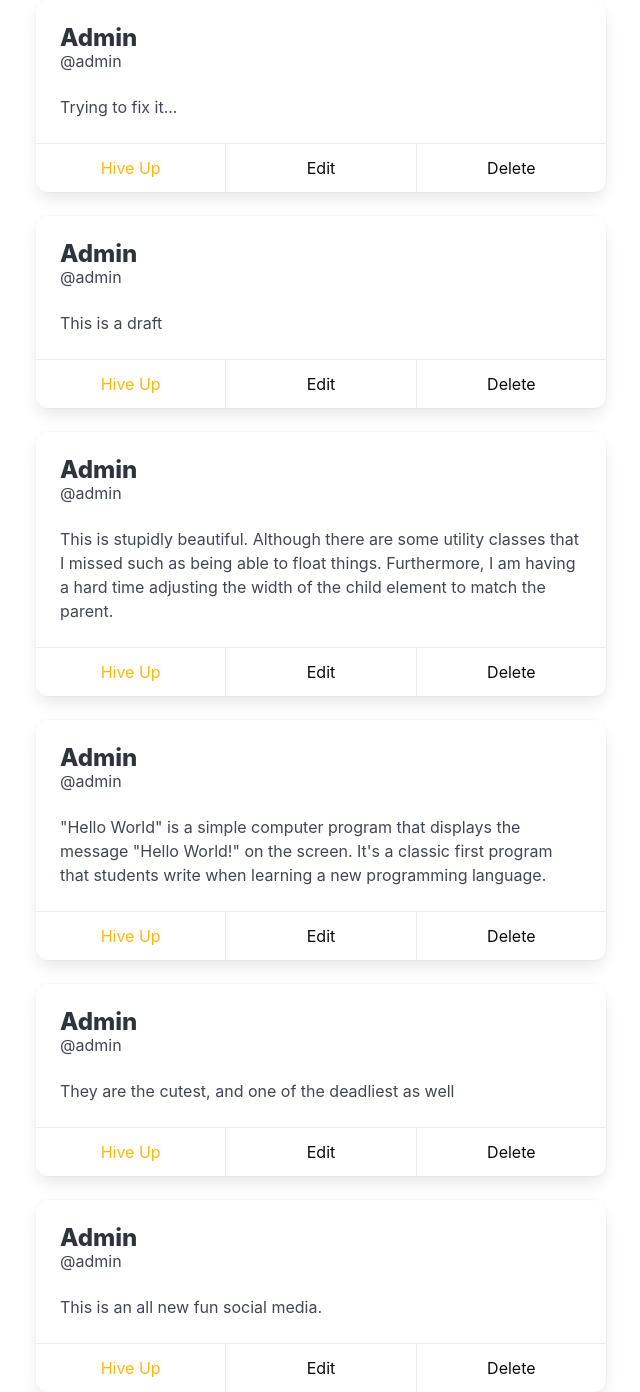
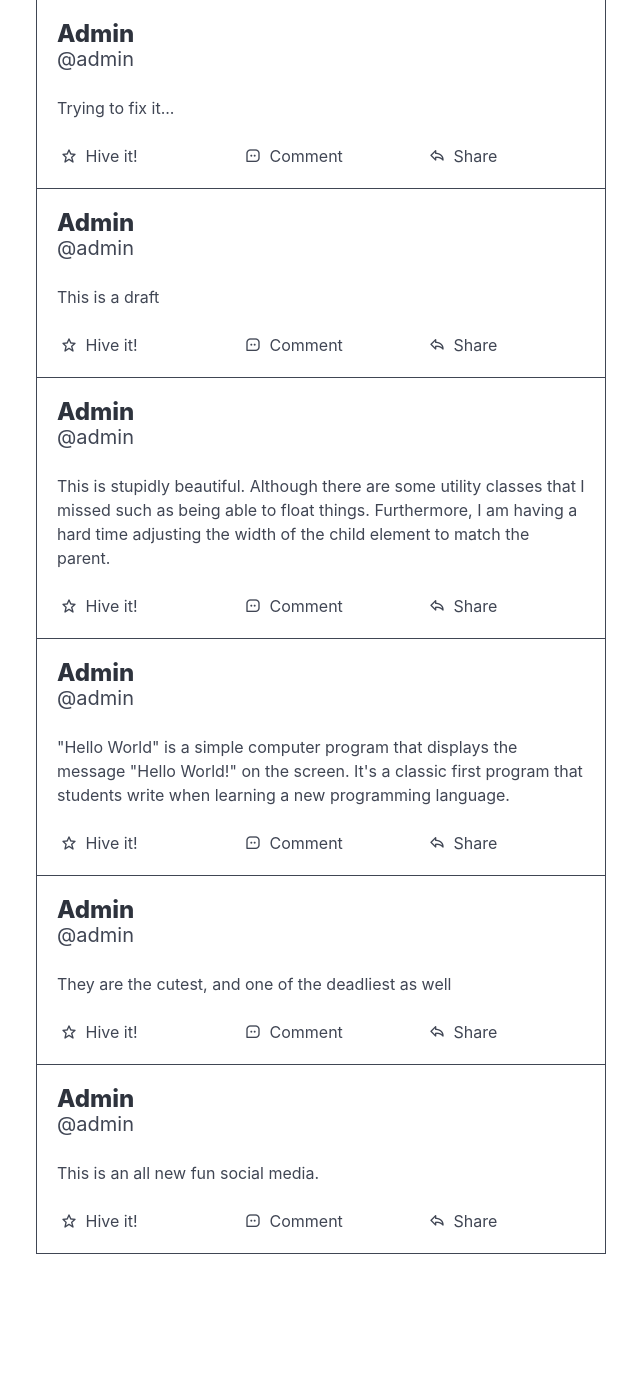
Before and after one commit to ritzvincentculanag/parakeet, a Django app: page /buzz/ in a window 1280 px wide. Shown: the part 64-1456 px from the top of the page, without its empty margins (319-959 px from the left). After the commit the page ends 1318 px from the top, so only its background shows below. Run offline with Django 5.2, Linux system fonts and the light colour scheme; data comes from the database, SQL or seed files in the repository.

Commit message:
add initial redesign of newsfeed

```diff
--- a/configs/settings.py
+++ b/configs/settings.py
@@ -121,6 +121,8 @@ USE_TZ = True
 
 STATIC_URL = 'static/'
 
+STATICFILES_DIRS = [ BASE_DIR / 'static' ]
+
 # Default primary key field type
 # https://docs.djangoproject.com/en/5.0/ref/settings/#default-auto-field
 
--- a/configs/urls.py
+++ b/configs/urls.py
@@ -16,6 +16,8 @@ Including another URLconf
 """
 from django.contrib import admin
 from django.urls import path, include
+from django.conf import settings
+from django.conf.urls.static import static
 
 urlpatterns = [
     path('admin/', admin.site.urls),
@@ -23,4 +25,4 @@ urlpatterns = [
         route='buzz/',
         view=include(('buzz.urls', 'buzz'), namespace='buzz')
     )
-]
+] + static(settings.MEDIA_URL, document_root=settings.MEDIA_ROOT)
--- a/templates/base.html
+++ b/templates/base.html
@@ -1,3 +1,5 @@
+{% load static %}
+
 <!DOCTYPE html>
 <html lang="en">
 <head>
@@ -8,10 +10,20 @@
     {% endblock title %}
   </title>
 
+  <!-- Box Icons -->
+  <link
+    href='https://unpkg.com/boxicons@2.1.4/css/boxicons.min.css'
+    rel='stylesheet'
+  >
+
   <!-- Bulma CSS -->
   <link
     rel="stylesheet"
     href="https://cdn.jsdelivr.net/npm/bulma@1.0.2/css/bulma.min.css"
+  >
+  <link
+    rel="stylesheet"
+    href="{% static 'css/styles.css' %}"
   >
 </head>
 <body>
--- a/templates/buzz/list.html
+++ b/templates/buzz/list.html
@@ -11,7 +11,7 @@
         {% block left %}
         {% endblock left %}
       </div>
-      <div class="cell is-col-span-2">
+      <div class="cell cell-feed is-col-span-2">
         {% block center %}
           {% include "components/messages.html" %}
 
--- a/templates/components/buzz.html
+++ b/templates/components/buzz.html
@@ -1,4 +1,46 @@
-<div class="card">
+{% load static %}
+
+<div class="box no-radius">
+  <h3 class="title is-4">
+    {% if buzz.author.first_name %}
+      {{ buzz.author.first_name }}
+    {% else %}
+      {{ buzz.author.username|title }}
+    {% endif %}
+  </h3>
+  <h4 class="subtitle">@{{ buzz.author.username }}</h4>
+  <p class="content">
+    {{ buzz.body }}
+  </p>
+  <div class="columns is-vcentered">
+    <div class="column column-button">
+      <span class="icon-text">
+        <div class="icon">
+          <i class="bx bx-star"></i>
+        </div>
+      </span>
+      <span>Hive it!</span>
+    </div>
+    <div class="column column-button">
+      <span class="icon-text">
+        <div class="icon">
+          <i class='bx bx-message-square-dots' ></i>
+        </div>
+      </span>
+      <span>Comment</span>
+    </div>
+    <div class="column column-button">
+      <span class="icon-text">
+        <div class="icon">
+          <i class='bx bx-share' ></i>
+        </div>
+      </span>
+      <span>Share</span>
+    </div>
+  </div>
+</div>
+
+<!-- <div class="card">
   <div class="card-content">
     <div class="media">
       <div class="media-content">
@@ -21,4 +63,4 @@
     <a href="#" class="card-footer-item has-text-black">Edit</a>
     <a href="#" class="card-footer-item has-text-black">Delete</a>
   </footer>
-</div>
+</div> -->
```
